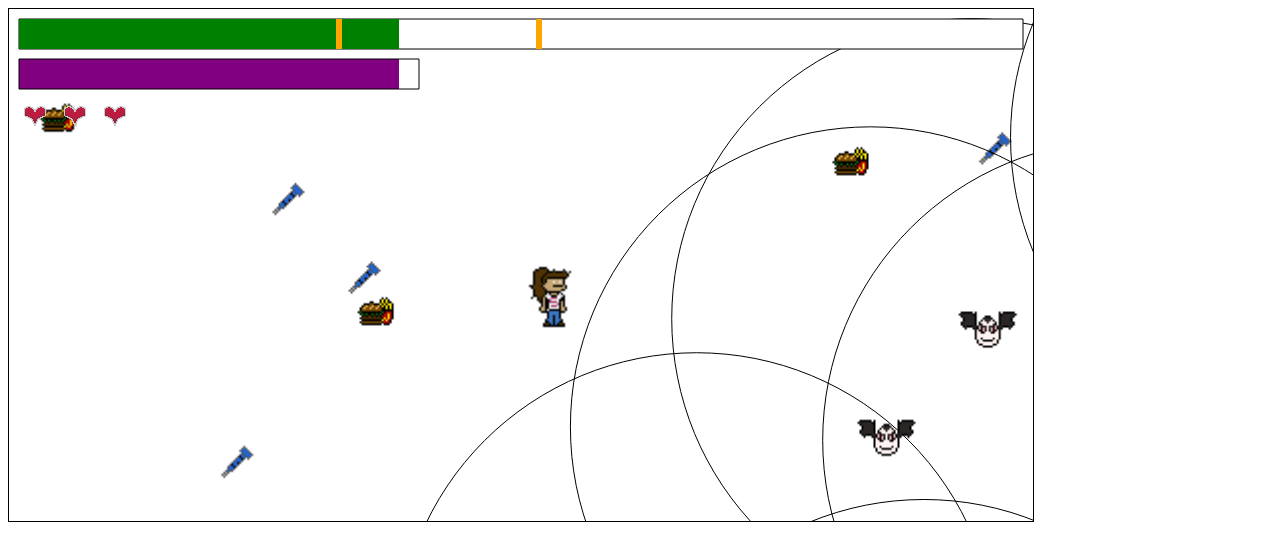
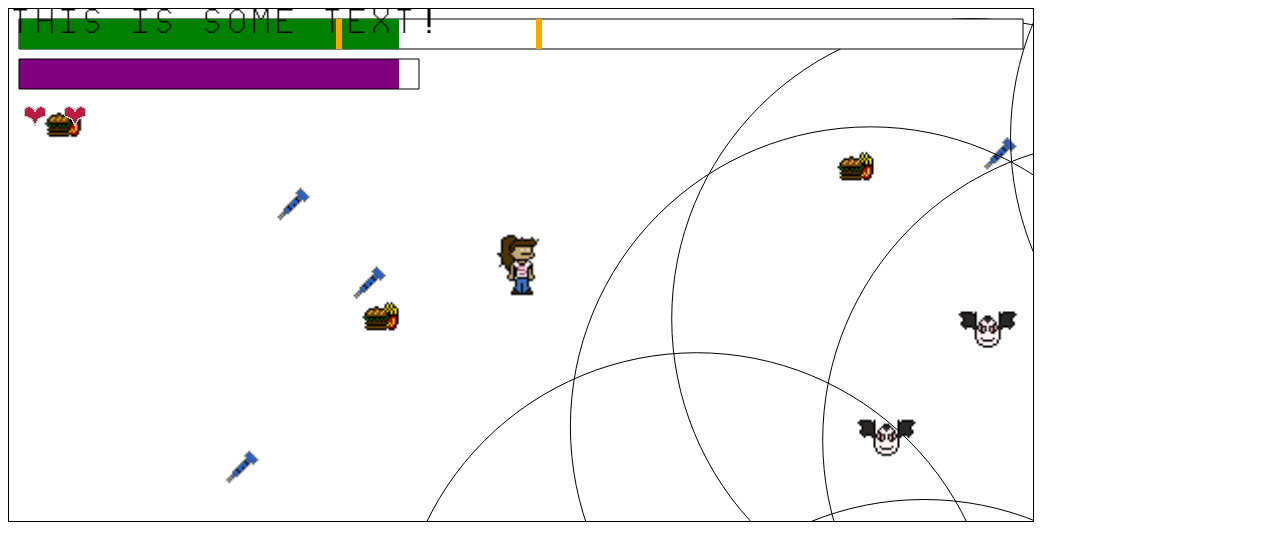
Before and after one commit to maxerdwien/gjg, a plain HTML site: page index.html in a window 1280 px wide. Drawn offline with Linux system fonts and the light colour scheme; animation ran at ten frames a second.

Commit message:
added text writing

```diff
--- a/engine.js
+++ b/engine.js
@@ -4,6 +4,9 @@ var HEIGHT;
 
 var gx = 0;
 var gy = 0;
+
+var world_width = 10000;
+var world_height = 10000;
 
 // Resources
 Resource = {
@@ -14,6 +17,8 @@ Resource = {
 		insulin: new Image(),
 		fastfood: new Image(),
 		vampire: new Image(),
+
+		alphabet: new Image(),
 	},
 }
 
@@ -24,6 +29,7 @@ Resource.Image.insulin.src = 'Images/Insulin.gif';
 Resource.Image.fastfood.src = 'Images/fastfood.gif';
 Resource.Image.vampire.src = 'Images/vampire.png';
 
+Resource.Image.alphabet.src = 'Images/alphabet.png';
 
 
 var Game = function() {
@@ -46,41 +52,33 @@ var Game = function() {
 	// Game variables
 	this.game_state = 'normal';
 
-	var x_max = 10000;
-	var y_max = 10000;
-
 	this.input = new Input(this.screen, window);
 
-	this.cGrid = new CollisionGrid(x_max, y_max, 32);
+	this.cGrid = new CollisionGrid(world_width, world_height, 32);
 
 	this.player = new Player(this.cGrid);
 	this.cGrid.add(this.player);
 
 	this.vampires = [];
-	//this.vampires.push(new Vampire(200, 200));
 
 	this.glucose_pickups = [];
-	//for (var i = 0; i < 100; i++) {
-	//	this.glucose_pickups.push(new GlucosePickup(100*i, 100));
-	//}
 
 	this.insulin_pickups = [];
-	//for (var i = 0; i < 100; i++) {
-	//	this.insulin_pickups.push(new InsulinPickup(100*i, 500));
-	//}
 
 	for (var i = 0; i < 500; i++) {
-		this.vampires.push(new Vampire(Math.random()*(x_max-30), Math.random()*(y_max-30), this.cGrid, Math.random() * 2, Math.random() * 2));
+		this.vampires.push(new Vampire(Math.random()*(world_width-30), Math.random()*(world_height-30), this.cGrid, Math.random() * 2, Math.random() * 2));
 		this.cGrid.add(this.vampires[i]);
 	}
 	for (var i = 0; i < 500; i++) {
-		this.glucose_pickups.push(new GlucosePickup(Math.random()*(x_max-10), Math.random()*(y_max-10)));
+		this.glucose_pickups.push(new GlucosePickup(Math.random()*(world_width-10), Math.random()*(world_height-10)));
 		this.cGrid.add(this.glucose_pickups[i]);
 	}
 	for (var i = 0; i < 500; i++) {
-		this.insulin_pickups.push(new InsulinPickup(Math.random()*(x_max-10), Math.random()*(y_max-10)));
+		this.insulin_pickups.push(new InsulinPickup(Math.random()*(world_width-10), Math.random()*(world_height-10)));
 		this.cGrid.add(this.glucose_pickups[i]);
 	}
+
+	this.textbox = new Textbox();
 }
 
 Game.prototype = {
@@ -166,6 +164,8 @@ Game.prototype = {
 		}
 
 		this.player.render(this.screenContext);
+
+		this.textbox.write(this.screenContext, "this is some text!");
 	},
 
 	start: function() {
--- a/glucosepickup.js
+++ b/glucosepickup.js
@@ -1,6 +1,6 @@
 var GlucosePickup = function(x, y) {
 
-	this.bb = new BoundingBox(x, y, 10, 10);
+	this.bb = new BoundingBox(x, y, 64, 64);
 	this.cells = []
 
 	this.glucose_amount = 15;
@@ -10,6 +10,6 @@ var GlucosePickup = function(x, y) {
 
 GlucosePickup.prototype = {
 	render: function(ctx) {
-		ctx.drawImage(Resource.Image.fastfood, this.bb.x - this.bb.width/2 - gx, this.bb.y - this.bb.height/2 - gy, 64, 64);
+		ctx.drawImage(Resource.Image.fastfood, this.bb.x - gx, this.bb.y - gy, 64, 64);
 	},
 }
--- a/index.html
+++ b/index.html
@@ -20,6 +20,7 @@
 		<script src="glucosepickup.js"></script>
 		<script src="insulinpickup.js"></script>
 
+		<script src="textbox.js"></script>
 		<script src="input.js"></script>
 		<script src="engine.js"></script>
 
--- a/input.js
+++ b/input.js
@@ -85,7 +85,7 @@ Input.prototype = {
 	},
 
 	mousemove: function(e) {
-
+		//console.log(e.clientX);
 	},
 
 	mousedown: function(e) {
--- a/insulinpickup.js
+++ b/insulinpickup.js
@@ -1,6 +1,6 @@
 var InsulinPickup = function(x, y) {
 
-	this.bb = new BoundingBox(x, y, 10, 10);
+	this.bb = new BoundingBox(x, y, 64, 64);
 	this.cells = []
 
 	this.insulin_amount = 10;
@@ -9,7 +9,7 @@ var InsulinPickup = function(x, y) {
 InsulinPickup.prototype = {
 	render: function(ctx) {
 		ctx.save();
-		ctx.drawImage(Resource.Image.insulin, this.bb.x - this.bb.width/2 - gx, this.bb.y - this.bb.height/2 - gy, 64, 64);
+		ctx.drawImage(Resource.Image.insulin, this.bb.x - gx, this.bb.y - gy, 64, 64);
 		ctx.restore();
 	},
 }
--- a/player.js
+++ b/player.js
@@ -1,6 +1,6 @@
 var Player = function(grid) {
 
-	this.bb = new BoundingBox(WIDTH/2, HEIGHT/2, 64, 64);
+	this.bb = new BoundingBox(WIDTH/2-32, HEIGHT/2-32, 64, 64);
 	this.cells = [];
 	this.cGrid = grid;
 
@@ -52,7 +52,7 @@ Player.prototype = {
 	render: function(ctx) {
 		ctx.save();
 		if (!this.facing_right) {
-			ctx.translate(WIDTH + this.bb.width, 0);
+			ctx.translate(WIDTH, 0);
 			ctx.scale(-1, 1);
 		}
 		ctx.drawImage(Resource.Image.samantha, this.current_pose*32, 0, 32, 32, this.bb.x - gx, this.bb.y - gy, 64, 64);
@@ -192,27 +192,23 @@ Player.prototype = {
 
 			var walking = false;
 			if (game.input.inputState.up) {
-				this.bb.lasty = this.y;
+				this.bb.lasty = this.bb.y;
 				this.bb.y -= speed;
-				gy -= speed;
 				walking = true;
 			} else if (game.input.inputState.down) {
-				this.bb.lasty = this.y;
+				this.bb.lasty = this.bb.y;
 				this.bb.y += speed;
-				gy += speed;
 				walking = true;
 			}
 
 			if (game.input.inputState.right) {
-				this.bb.lastx = this.x;
+				this.bb.lastx = this.bb.x;
 				this.bb.x += speed;
-				gx += speed;
 				walking = true;
 				this.facing_right = true;
 			} else if (game.input.inputState.left) {
-				this.bb.lastx = this.x;
+				this.bb.lastx = this.bb.x;
 				this.bb.x -= speed;
-				gx -= speed;
 				walking = true;
 				this.facing_right = false;
 			}
@@ -226,10 +222,12 @@ Player.prototype = {
 			this.current_pose = 0;
 		}
 
-		//stop the player from going out of bounds, yes I know I'm using magic numbers
-		//fite me.
-		this.bb.x = this.clamp(this.bb.x, 0, 10000);
-		this.bb.y = this.clamp(this.bb.y, 0, 10000);
+		//stop the player from going out of bounds
+		this.bb.x = this.clamp(this.bb.x, 0, world_width);
+		this.bb.y = this.clamp(this.bb.y, 0, world_height);
+
+		gx = this.bb.x + this.bb.width/2 - WIDTH/2;
+		gy = this.bb.y + this.bb.height/2 - HEIGHT/2;
 
 		if(Math.floor(this.bb.lastx) != Math.floor(this.bb.x) || Math.floor(this.bb.lasty) != Math.floor(this.bb.y))
 		{
--- /dev/null
+++ b/textbox.js
@@ -0,0 +1,40 @@
+var Textbox = function() {
+
+}
+
+Textbox.prototype = {
+	render: function(ctx) {
+
+	},
+
+	write: function(ctx, string) {
+		for (var i = 0; i < string.length; i++) {
+			var char_num = 0;
+			if (string.charAt(i) == ' ') {
+				continue;
+			}
+			else if (string.charAt(i) == '.') {
+				char_num = 26;
+			}
+			else if (string.charAt(i) == ',') {
+				char_num = 27;
+			}
+			else if (string.charAt(i) == '?') {
+				char_num = 28;
+			}
+			else if (string.charAt(i) == '!') {
+				char_num = 29;
+			}
+			else if (string.charAt(i) == '"') {
+				char_num = 30;
+			}
+			else if (string.charAt(i) == '-') {
+				char_num = 31;
+			}
+			else {
+				char_num = string.charCodeAt(i) - 97;
+			}
+			ctx.drawImage(Resource.Image.alphabet, char_num*16, 0, 16, 16, i*24, 0, 24, 24);
+		}
+	},
+}
```
Also changed, not shown: Images/alphabet.png (added).
